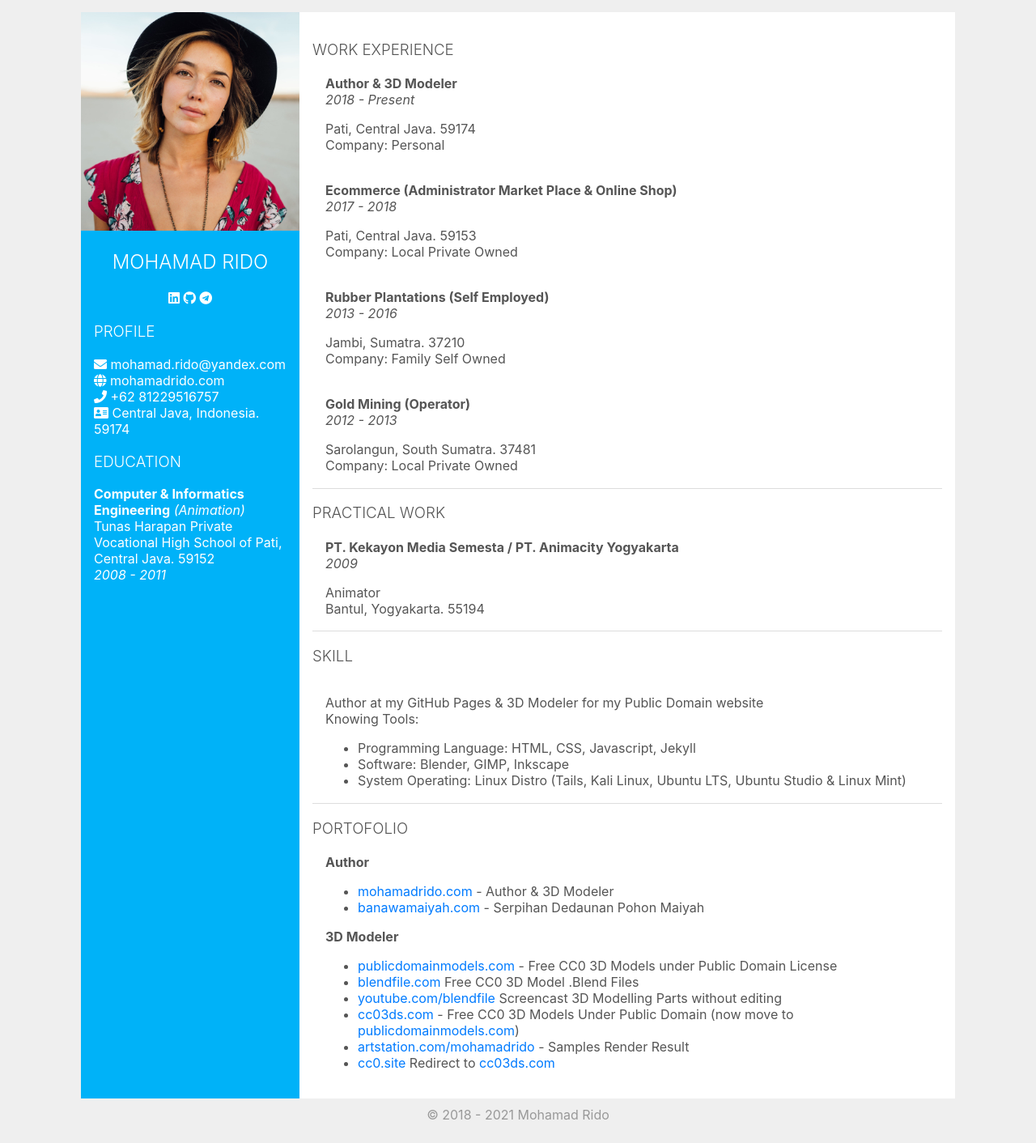
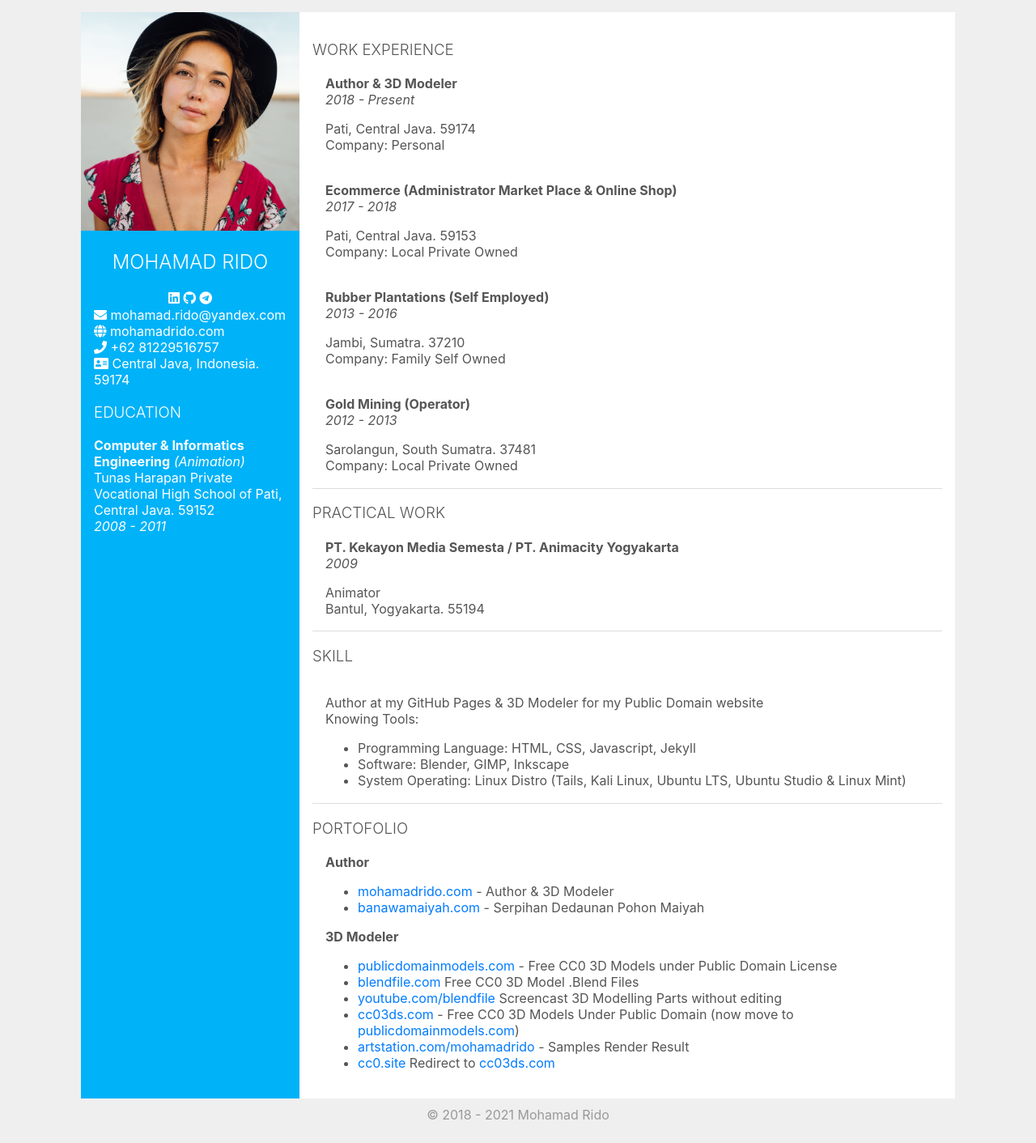
Before and after one commit to mohamadrido/about, a Jekyll site: the page built from index.html, in a window 1280 px wide. Shown: the whole page at 81% size. Built offline with Jekyll 4.4.1, drawn with Linux system fonts in a browser that asks for light colours; nearby versions of some CDN libraries.

Commit message:
Update index.html

```diff
--- a/index.html
+++ b/index.html
@@ -14,7 +14,6 @@ layout: default
   </div>
 
   <div class="content" style="padding: .1em 1em .1em 1em;">
-    <h3>PROFILE</h3>
     <i class="fa fa-envelope"></i> mohamad.rido@yandex.com<br/>
     <i class="fa fa-globe"></i> <a href="https://mohamadrido.com">mohamadrido.com</a><br/>
     <i class="fa fa-phone"></i> +62 81229516757<br/>
```
